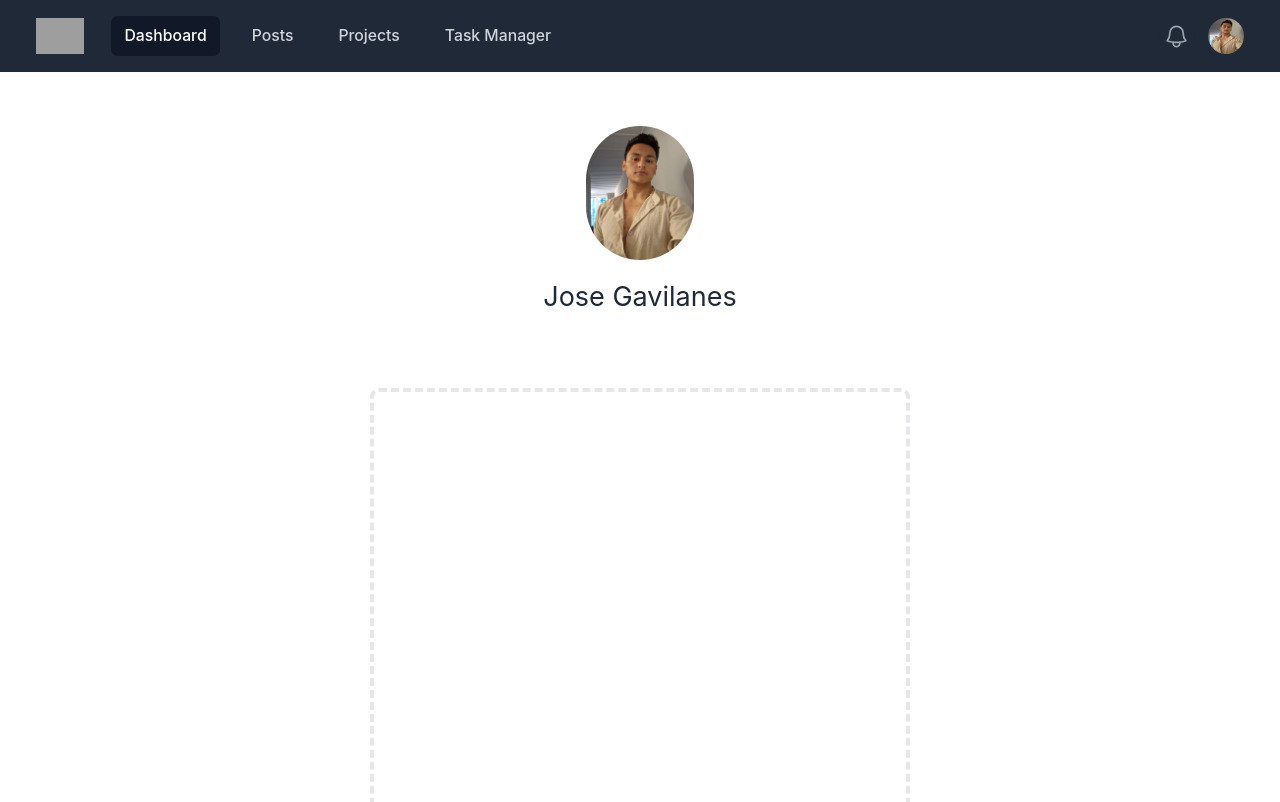
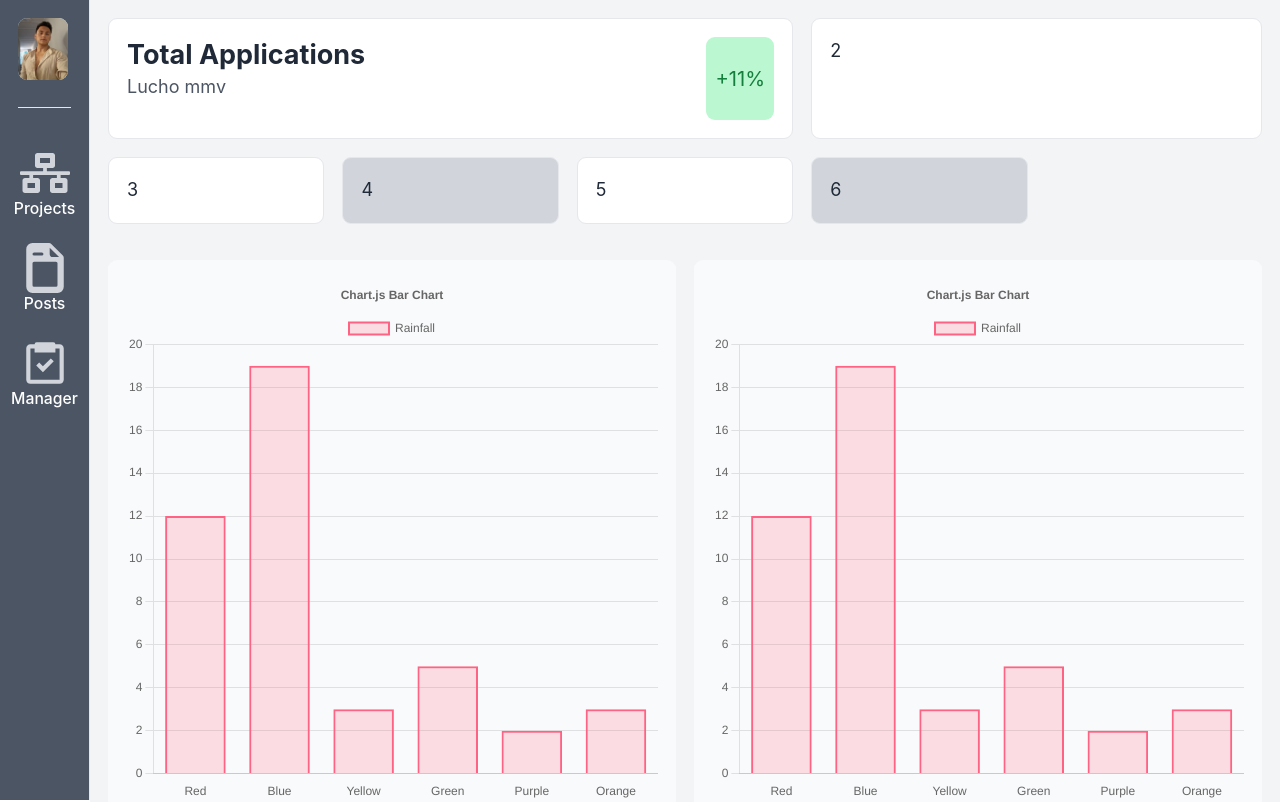
Before and after one commit to HeyJoe725/backend, a Next.js app: page /dashboard in a window 1280 px wide. Shown: the top 802 px of the page. Built offline with nearby package versions, Linux system fonts and the light colour scheme; grey boxes are pictures that could not be loaded.

Commit message:
added dashboard

```diff
--- /dev/null
+++ b/components/dashboard/barchart.component.js
@@ -0,0 +1,78 @@
+import React, { useState, useEffect } from 'react';
+import { Bar } from 'react-chartjs-2';
+import {
+    Chart,
+    CategoryScale,
+    LinearScale,
+    BarElement,
+    Tooltip,
+    Legend,
+    Title,
+} from 'chart.js';
+
+Chart.register(
+    CategoryScale,
+    LinearScale,
+    BarElement,
+    Tooltip,
+    Legend,
+    Title,
+);
+
+
+
+function BarChart(props) {
+
+    const [chartData, setChartData] = useState({
+        labels: ['Red', 'Blue', 'Yellow', 'Green', 'Purple', 'Orange'],
+        datasets: [
+            {
+                label: 'Rainfall',
+                data: [12, 19, 3, 5, 2, 3],
+                backgroundColor: [
+                    'rgba(255, 99, 132, 0.2)',
+                ],
+                borderColor: [
+                    'rgba(255, 99, 132, 1)',
+                ],
+                borderWidth: 2,
+            },
+        ],
+
+    });
+
+    const [chartOptions, setChartOptions] = useState({
+        plugins: {
+            legend: {
+                position: 'top',
+            },
+            title: {
+                display: true,
+                text: 'Chart.js Bar Chart',
+            },
+        },
+        maintainAspectRatio: false,
+        responsive: true,
+        scales: {
+            x: {
+                grid: {
+                    display: false,
+                },
+            },
+            y: {
+                grid: {
+                    display: true,
+                },
+            },
+        },
+    });
+
+
+    return (
+        <div className='w-full bg-gray-50 w-full md:col-span-2 relative m-auto rounded-lg p-4 h-[50vh] lg:h-[70vh]'>
+            <Bar data={chartData} options={chartOptions} />
+        </div>
+    );
+}
+
+export default BarChart;
--- /dev/null
+++ b/components/dashboard/recentdata.component.js
@@ -0,0 +1,11 @@
+import React from 'react';
+
+function RecentData(props) {
+    return (
+        <div>
+            Data
+        </div>
+    );
+}
+
+export default RecentData;
--- /dev/null
+++ b/components/dashboard/sidebar.component.js
@@ -0,0 +1,53 @@
+import Link from 'next/link';
+import React from 'react';
+import Image from 'next/image';
+import { AiOutlineDashboard } from 'react-icons/ai';
+import { FaNetworkWired } from 'react-icons/fa';
+import { BsFillFileEarmarkPostFill } from 'react-icons/bs';
+import { BiTask } from 'react-icons/bi';
+
+function Sidebar({ children }) {
+    return (
+        <div className='flex '>
+            <div className='fixed w-20 h-screen p-4 bg-gray-600 border-r-[1px] flex flex-col justify-between'>
+                <div className='flex flex-col space-y-4 '>
+                    <Link href='/'>
+                        <div className='bg-blue-100 rounded-lg inline-block text-black'>
+                            <Image className='rounded-lg' src='/images/me.png' width={50} height={50} />
+                            {/* <AiOutlineDashboard size={50} /> */}
+                        </div>
+                    </Link>
+                    <span className="border-b-[1px] border-gray-200 w-full "></span>
+
+                    <div className='grid grid-cols-1 items-end space-y-5'>
+                        <Link className='pt-5' href='#'>
+                            <div className='cursor-pointer flex flex-col items-center text-black'>
+                                <FaNetworkWired className='hover:bg-gray-50 rounded-lg ' color='#d1d5db' size={50} />
+                                <span className="text-white text-sm font-medium" >Projects</span>
+                            </div>
+                        </Link>
+
+                        <Link href='posts/dogs'>
+                            <div className=' cursor-pointer flex flex-col justify-center items-center text-black'>
+                                <BsFillFileEarmarkPostFill className='hover:bg-gray-50 rounded-lg ' color='#d1d5db' size={50} />
+                                <span className="text-white text-sm font-medium">Posts</span>
+                            </div>
+                        </Link>
+
+                        <Link href='#'>
+                            <div className=' cursor-pointer  flex flex-col justify-center items-center text-black'>
+                                <BiTask className='hover:bg-gray-50 rounded-lg ' color='#d1d5db' size={50} />
+                                <span className="text-sm font-medium text-white">Manager</span>
+                            </div>
+                        </Link>
+                    </div>
+                </div>
+            </div>
+
+            <main className='ml-20 w-full bg-gray-100 min-h-screen'>{children}</main>
+        </div>
+    );
+}
+
+
+export default Sidebar;
--- /dev/null
+++ b/components/dashboard/topbar.component.js
@@ -0,0 +1,34 @@
+import React from 'react';
+
+function TopCard(props) {
+    return (
+        <div className='grid lg:grid-cols-5 gap-4 p-4'>
+            <div className='lg:col-span-3 col-span-1 bg-white flex justify-between w-full border p-4 rounded-lg' >
+                <div className='flex flex-col w-full pb-4'>
+                    <p className='font-bold text-2xl'>Total Applications</p>
+                    <p className='text-gray-600'>Lucho mmv</p>
+                </div>
+                <p className='bg-green-200 flex justify-center items-center p-2 rounded-lg'>
+                    <span className='text-green-700 text-lg'>+11%</span>
+                </p>
+            </div>
+            <div className='lg:col-span-2 col-span-1 bg-white flex justify-between w-full border p-4 rounded-lg' >
+                2
+            </div>
+            <div className=' bg-white flex justify-between w-full border p-4 rounded-lg' >
+                3
+            </div>
+            <div className='bg-gray-300 flex w-full border p-4 rounded-lg justify-between'>
+                4
+            </div>
+            <div className='bg-white w-full p-4 border flex rounded-lg justify-between'>
+                5
+            </div>
+            <div className='bg-gray-300 w-full p-4 border flex rounded-lg justify-between'>
+                6
+            </div>
+        </div>
+    );
+}
+
+export default TopCard;
--- a/components/navegationbar.component.js
+++ b/components/navegationbar.component.js
@@ -4,7 +4,7 @@ import { Bars3Icon, BellIcon, XMarkIcon } from '@heroicons/react/24/outline'
 
 const navigation = [
     { name: 'Dashboard', href: '/dashboard', current: true },
-    { name: 'Posts', href: '/posts/messi', current: false },
+    { name: 'Posts', href: '/posts/dogs', current: false },
     { name: 'Projects', href: '#', current: false },
     { name: 'Task Manager', href: '#', current: false },
 ]
--- a/package.json
+++ b/package.json
@@ -18,11 +18,15 @@
     "@types/react-dom": "18.2.6",
     "autoprefixer": "10.4.14",
     "bootstrap": "^5.3.0",
+    "chart.js": "^4.3.2",
     "clsx": "^1.2.1",
     "next": "13.4.9",
     "postcss": "8.4.25",
     "react": "18.2.0",
+    "react-chartjs-2": "^5.2.0",
     "react-dom": "18.2.0",
+    "react-icons": "^4.10.1",
+    "react-web-vector-icons": "^1.0.2",
     "reactstrap": "^9.2.0",
     "swr": "^2.2.0",
     "tailwindcss": "3.3.2",
--- a/pages/_app.js
+++ b/pages/_app.js
@@ -1,4 +1,5 @@
 import '../styles/global.css'
+import Sidebar from '../components/dashboard/sidebar.component'
 
 export default function App({ Component, pageProps }) {
     return <Component {...pageProps} />
--- a/pages/dashboard.js
+++ b/pages/dashboard.js
@@ -1,21 +1,31 @@
 import Head from 'next/head'
 import Layout from '../components/layout'
+import Sidebar from '../components/dashboard/sidebar.component'
+import TopCard from '../components/dashboard/topbar.component'
+import BarChart from '../components/dashboard/barchart.component'
+import RecentData from '../components/dashboard/recentdata.component'
 
 export default function Dashboard() {
     return (
-        <Layout>
+        <Sidebar >
+            {/* <Layout> */}
             <Head>
                 <title>Dashboard</title>
             </Head>
-            <main>
-                <div className="max-w-7xl mx-auto py-6 sm:px-6 lg:px-8">
-                    {/* Replace with your content */}
-                    <div className="px-4 py-6 sm:px-0">
-                        <div className="border-4 border-dashed border-gray-200 rounded-lg h-96" />
-                    </div>
-                    {/* /End replace */}
+            <main className=''>
+                <TopCard />
+
+                <div className='p-4 grid md:grid-cols-4 grid-cols-1 gap-4'>
+                    <BarChart />
+                    <BarChart />
+                    <RecentData />
+
                 </div>
+
+                {/* <Sidebar /> */}
+
             </main>
-        </Layout>
+            {/* </Layout> */}
+        </Sidebar>
     )
 }
--- a/pages/posts/messi.js
+++ b/pages/posts/dogs.js
@@ -1,5 +1,6 @@
 
 import Image from 'next/image'
+import Layout from '../../components/layout'
 
 const getDogData = async () => {
     const data = await fetch('https://dog.ceo/api/breeds/image/random',
@@ -23,9 +24,11 @@ export async function getStaticProps(params) {
 }
 
 export default function Posts({ data }) {
-
-    return <div>
-
-        <Image src={data.message} alt="dog" width={500} height={500} />
-    </div>
+    return (
+        <Layout>
+            <div>
+                <Image className='w-1/2 h-1/2' src={data.message} alt="dog" width={500} height={500} />
+            </div>
+        </Layout>
+    );
 }
```
Also changed, not shown: 1 other file (tests, documents, lock files or other folders).
